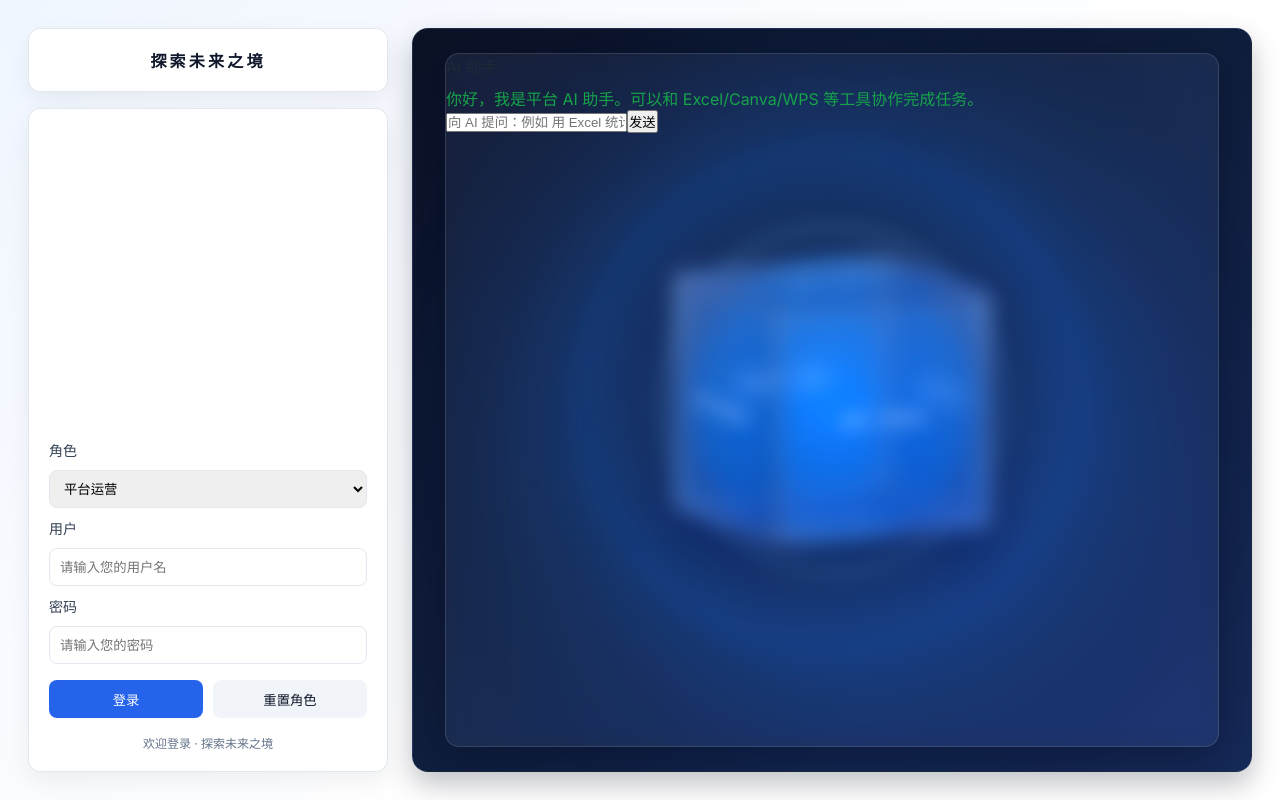
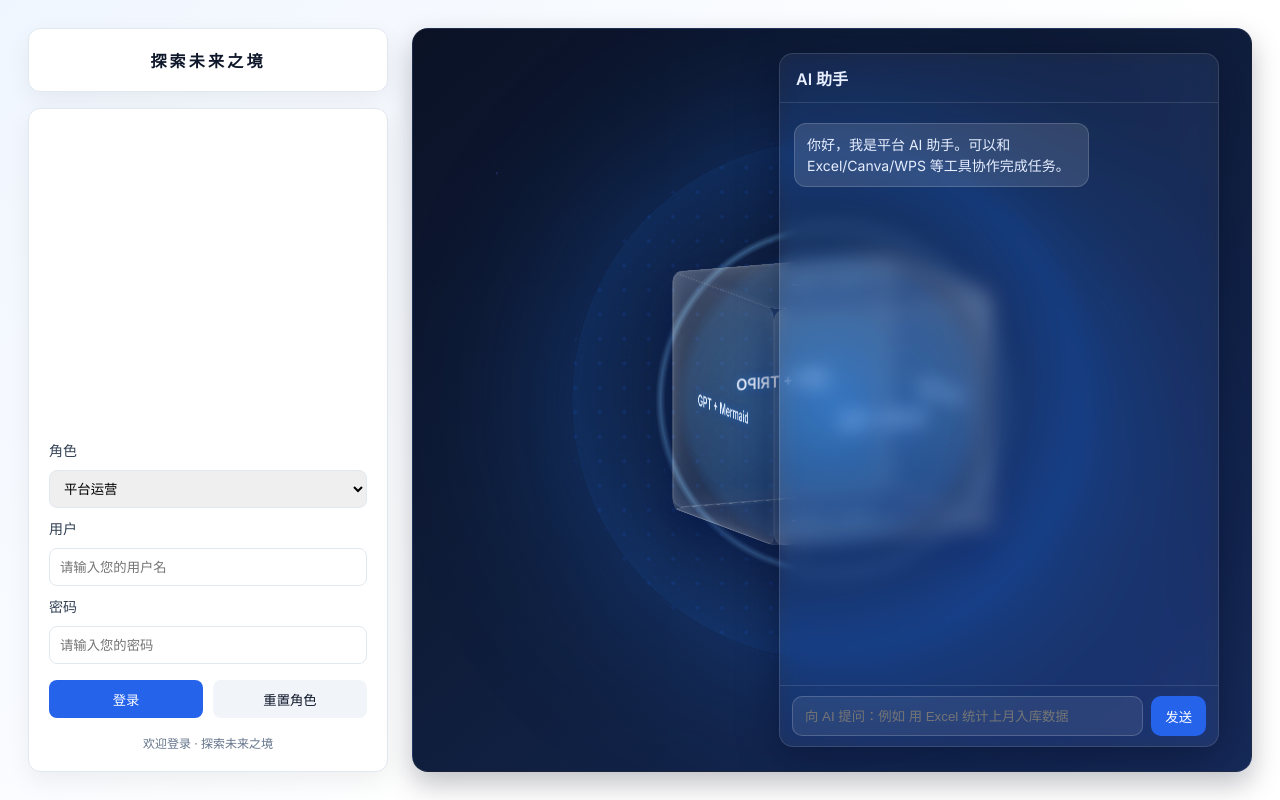
Before and after one commit to yancindy66/my-supply20250926, a Vue app: page /login in a window 1280 px wide. Built offline with nearby package versions, Linux system fonts and the light colour scheme.

Commit message:
feat(ui): 对话面板重新设计（右侧窄栏玻璃拟态）；收敛魔方毛玻璃仅保留在面板上方背景

```diff
--- a/src/views/Login.vue
+++ b/src/views/Login.vue
@@ -184,7 +184,7 @@ function loginSend(){ const t=loginInput.value.trim(); if(!t) return; loginMessa
 
 /* 玻璃拟态立方体（透明 + 折射高光） */
 .glass-cube{ position:absolute; width:240px; height:240px; transform-style:preserve-3d; transform:rotateX(-18deg) rotateY(30deg); z-index:2; cursor:grab; }
-.gface{ position:absolute; width:240px; height:240px; display:flex; align-items:center; justify-content:center; color:#e6f0ff; font-weight:600; text-shadow:0 0 8px rgba(0,119,255,.5); border-radius:12px; background: linear-gradient(145deg, rgba(255,255,255,.14), rgba(255,255,255,.04)); border:1px solid rgba(255,255,255,.2); box-shadow: inset 0 0 28px rgba(255,255,255,.12), 0 24px 60px rgba(3,23,78,.45); backdrop-filter: blur(8px) saturate(140%); }
+.gface{ position:absolute; width:240px; height:240px; display:flex; align-items:center; justify-content:center; color:#e6f0ff; font-weight:600; text-shadow:0 0 8px rgba(0,119,255,.5); border-radius:12px; background: linear-gradient(145deg, rgba(255,255,255,.12), rgba(255,255,255,.02)); border:1px solid rgba(255,255,255,.18); box-shadow: inset 0 0 24px rgba(255,255,255,.12), 0 18px 50px rgba(3,23,78,.35); }
 .g1{ transform: translateZ(120px); }
 .g2{ transform: rotateY(180deg) translateZ(120px); }
 .g3{ transform: rotateY(90deg) translateZ(120px); }
@@ -193,7 +193,26 @@ function loginSend(){ const t=loginInput.value.trim(); if(!t) return; loginMessa
 .g6{ transform: rotateX(-90deg) translateZ(120px); }
 
 /* 右侧对话面板玻璃风格 */
-.chat-pane.full.glass{ position:absolute; left:32px; right:32px; top:24px; bottom:24px; width:auto; background: rgba(255,255,255,.06); border:1px solid rgba(255,255,255,.12); border-radius:14px; box-shadow: 0 10px 40px rgba(1,8,36,.45); backdrop-filter: blur(10px) saturate(140%); z-index:3; }
+.chat-pane.full.glass{
+  position:absolute; right:32px; top:24px; bottom:24px; width:440px;
+  background: rgba(255,255,255,.06);
+  border:1px solid rgba(255,255,255,.12);
+  border-radius:14px;
+  box-shadow: 0 10px 40px rgba(1,8,36,.45);
+  backdrop-filter: blur(10px) saturate(140%);
+  z-index:3; display:flex; flex-direction:column;
+}
+.chat-header{ padding:12px 16px; font-weight:600; color:#e6eeff; border-bottom:1px solid rgba(255,255,255,.12); }
+.chat-body{ flex:1; overflow:auto; padding:12px 14px; }
+.msg{ display:flex; margin:8px 0; }
+.msg.assistant{ justify-content:flex-start; }
+.msg.user{ justify-content:flex-end; }
+.bubble{ max-width:72%; padding:10px 12px; border-radius:12px; line-height:1.5; font-size:14px; }
+.msg.assistant .bubble{ background:rgba(255,255,255,.12); color:#e6eeff; border:1px solid rgba(255,255,255,.16); }
+.msg.user .bubble{ background:#2563eb; color:#fff; }
+.chat-input{ display:flex; gap:8px; padding:10px 12px; border-top:1px solid rgba(255,255,255,.12); }
+.chat-input input{ flex:1; height:40px; border-radius:10px; border:1px solid rgba(255,255,255,.18); padding:0 12px; background:rgba(255,255,255,.08); color:#e6eeff; }
+.chat-input button{ height:40px; padding:0 14px; border:none; border-radius:10px; background:#2563eb; color:#fff; cursor:pointer; }
 .gpt-dock{ position:absolute; left:24px; right:24px; bottom:20px; display:flex; gap:8px; }
 .gpt-dock input{ flex:1; height:40px; border-radius:10px; border:1px solid #dbeafe; padding:0 12px; background:#fff; box-shadow:0 6px 16px rgba(2,6,23,.06); }
 .gpt-dock button{ height:40px; padding:0 14px; border:none; border-radius:10px; background:#2563eb; color:#fff; cursor:pointer; }
```
